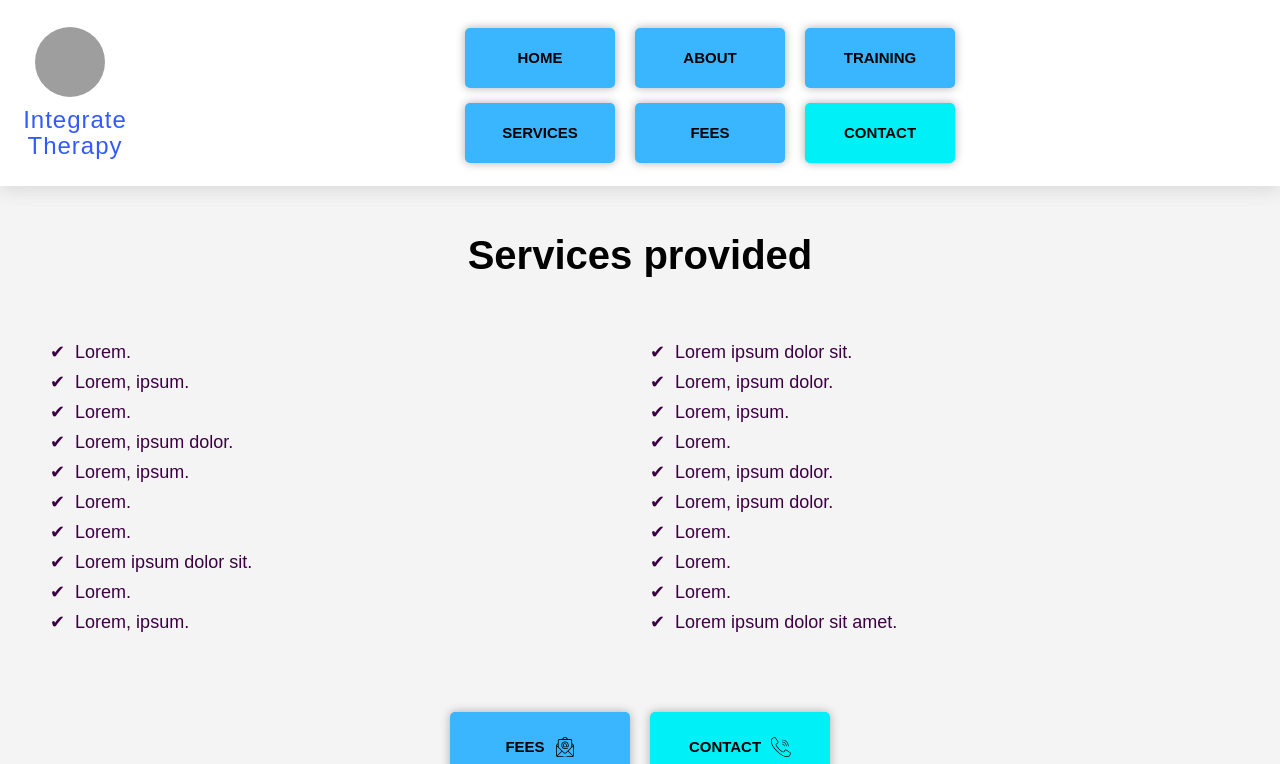
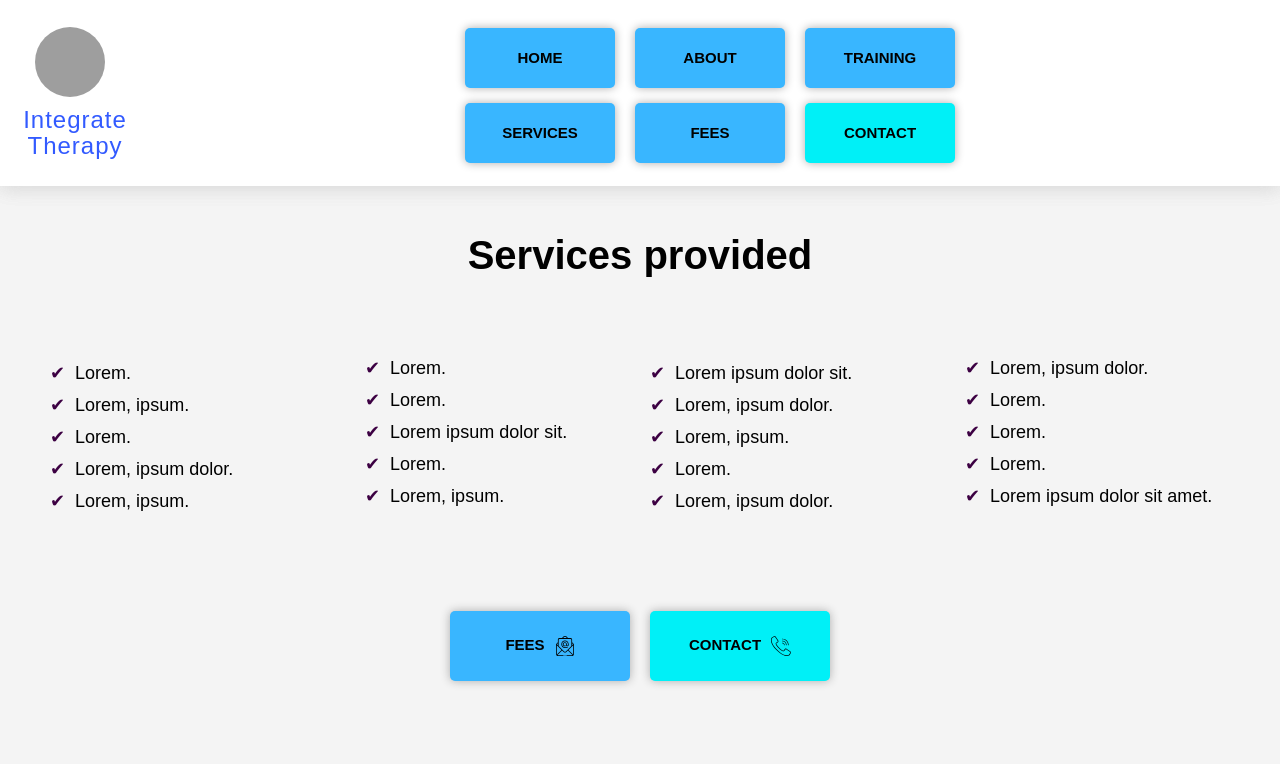
Before and after one commit to SasanTazayoni/integrate-therapy, a React (Vite) app: page /services in a window 1280 px wide. Shown: the top 764 px of the page. Built offline with nearby package versions, Linux system fonts and the light colour scheme; grey boxes are pictures that could not be loaded; a web font is replaced by a local one.

Commit message:
Adjust styles for Services page

```diff
--- a/src/assets/css/styles.css
+++ b/src/assets/css/styles.css
@@ -302,15 +302,125 @@ a:hover {
   color: var(--color-headings);
 }
 
+.list__item {
+  display: block;
+  margin: 0.5rem 1rem;
+}
+
 .list__item::before {
   color: var(--color-body);
   content: "✔";
   padding-right: 1rem;
-}
-
-.list__item {
-  display: inline-flex;
-  margin: 1rem;
+  display: inline-block;
+  opacity: 0;
+  transform: scale(0) rotate(-45deg);
+  animation: tickIn 0.5s ease forwards;
+}
+
+.list__item:nth-child(1)::before {
+  animation-delay: 0s;
+}
+.list__item:nth-child(2)::before {
+  animation-delay: 0.05s;
+}
+.list__item:nth-child(3)::before {
+  animation-delay: 0.1s;
+}
+.list__item:nth-child(4)::before {
+  animation-delay: 0.15s;
+}
+.list__item:nth-child(5)::before {
+  animation-delay: 0.2s;
+}
+.list__item:nth-child(6)::before {
+  animation-delay: 0.25s;
+}
+.list__item:nth-child(7)::before {
+  animation-delay: 0.3s;
+}
+.list__item:nth-child(8)::before {
+  animation-delay: 0.35s;
+}
+.list__item:nth-child(9)::before {
+  animation-delay: 0.4s;
+}
+.list__item:nth-child(10)::before {
+  animation-delay: 0.45s;
+}
+.list__item:nth-child(11)::before {
+  animation-delay: 0.5s;
+}
+.list__item:nth-child(12)::before {
+  animation-delay: 0.55s;
+}
+.list__item:nth-child(13)::before {
+  animation-delay: 0.6s;
+}
+.list__item:nth-child(14)::before {
+  animation-delay: 0.65s;
+}
+.list__item:nth-child(15)::before {
+  animation-delay: 0.7s;
+}
+.list__item:nth-child(16)::before {
+  animation-delay: 0.75s;
+}
+.list__item:nth-child(17)::before {
+  animation-delay: 0.8s;
+}
+.list__item:nth-child(18)::before {
+  animation-delay: 0.85s;
+}
+.list__item:nth-child(19)::before {
+  animation-delay: 0.9s;
+}
+.list__item:nth-child(20)::before {
+  animation-delay: 0.95s;
+}
+.list__item:nth-child(21)::before {
+  animation-delay: 1s;
+}
+.list__item:nth-child(22)::before {
+  animation-delay: 1.05s;
+}
+.list__item:nth-child(23)::before {
+  animation-delay: 1.1s;
+}
+.list__item:nth-child(24)::before {
+  animation-delay: 1.15s;
+}
+.list__item:nth-child(25)::before {
+  animation-delay: 1.2s;
+}
+.list__item:nth-child(26)::before {
+  animation-delay: 1.25s;
+}
+.list__item:nth-child(27)::before {
+  animation-delay: 1.3s;
+}
+.list__item:nth-child(28)::before {
+  animation-delay: 1.35s;
+}
+.list__item:nth-child(29)::before {
+  animation-delay: 1.4s;
+}
+.list__item:nth-child(30)::before {
+  animation-delay: 1.45s;
+}
+
+@keyframes tickIn {
+  0% {
+    opacity: 0;
+    transform: scale(0) rotate(-45deg);
+  }
+  50% {
+    opacity: 1;
+    transform: scale(1.2) rotate(15deg);
+  }
+  100% {
+    opacity: 1;
+    transform: scale(1) rotate(0deg);
+  }
 }
 
 /* Buttons */
@@ -1381,11 +1491,12 @@ a:hover {
 }
 
 .services__list {
-  display: flex;
-  flex-direction: column;
-  line-height: 1rem;
-  margin: 0;
+  list-style: none;
   padding-left: 0;
+  color: var(--color-headings);
+  columns: 2;
+  column-gap: 3rem;
+  text-align: left;
 }
 
 .services__image {
@@ -1414,6 +1525,10 @@ a:hover {
   .services__image {
     background-image: url(/images/servicessmall.jpg);
   }
+
+  .services__list {
+    grid-template-columns: 1fr;
+  }
 }
 
 @media screen and (min-width: 768px) {
```
